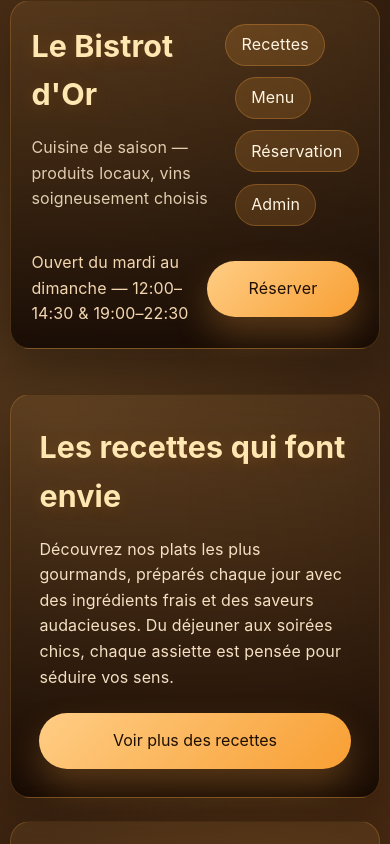
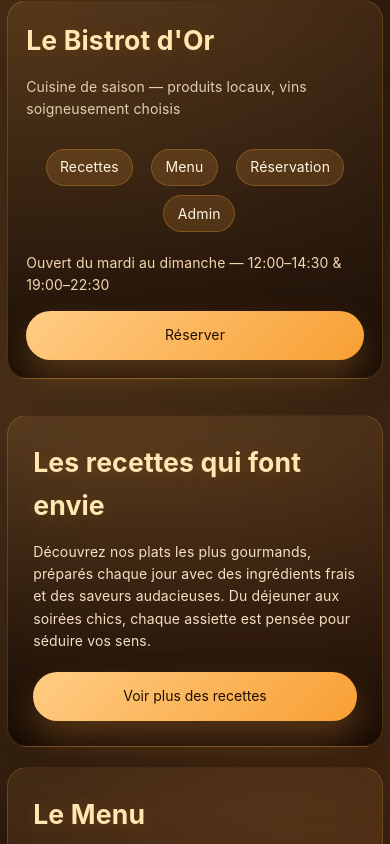
Before and after one commit to davidcibaka/ESS, a website: page index.html in a window 390 px wide. Shown: the top 844 px of the page. Drawn offline with Linux system fonts and the light colour scheme.

Commit message:
modification html

```diff
--- a/style.css
+++ b/style.css
@@ -79,10 +79,81 @@ button {
   padding: 2rem 0;
 }
 
-@media (max-width: 820px) {
+@media (max-width: 980px) {
   .container {
-    width: calc(100% - 1.2rem);
-    padding: 1.2rem 0;
+    width: calc(100% - 1.5rem);
+    padding: 1.5rem 0;
+  }
+}
+
+@media (max-width: 760px) {
+  html {
+    font-size: 14px;
+  }
+
+  .container {
+    width: calc(100% - 1rem);
+    padding: 1rem 0;
+  }
+
+  .header,
+  .card,
+  .footer {
+    border-radius: 20px;
+    padding: 1.2rem;
+  }
+
+  .section-title {
+    font-size: clamp(1.6rem, 6vw, 2.2rem);
+  }
+
+  .header {
+    padding: 1.2rem;
+  }
+
+  .header > div {
+    flex-direction: column;
+    align-items: flex-start;
+    gap: 1rem;
+  }
+
+  .header nav {
+    display: flex;
+    flex-wrap: wrap;
+    justify-content: center;
+    gap: 0.7rem;
+    width: 100%;
+  }
+
+  .gallery-footer {
+    justify-content: center;
+  }
+
+  .gallery-footer button,
+  .primary,
+  button.primary,
+  .menu-action {
+    width: 100%;
+  }
+
+  .menu-card {
+    grid-template-columns: 1fr;
+  }
+
+  .dish-card,
+  .menu-card {
+    width: 100%;
+  }
+
+  .food-grid.collapsed {
+    display: grid;
+  }
+
+  .gallery-message,
+  .contact-links,
+  .reservation-form,
+  .subscribe-form {
+    width: 100%;
   }
 }
 
@@ -375,6 +446,8 @@ button {
 
   .header > div {
     gap: 1rem;
+    flex-direction: column;
+    align-items: flex-start;
   }
 
   .header nav {
@@ -390,6 +463,19 @@ button {
 
   .dish-card {
     width: 100%;
+  }
+
+  .footer {
+    display: flex;
+    flex-direction: column;
+    align-items: flex-start;
+    gap: 1rem;
+  }
+
+  input,
+  textarea,
+  select {
+    min-height: 48px;
   }
 }
 
```
